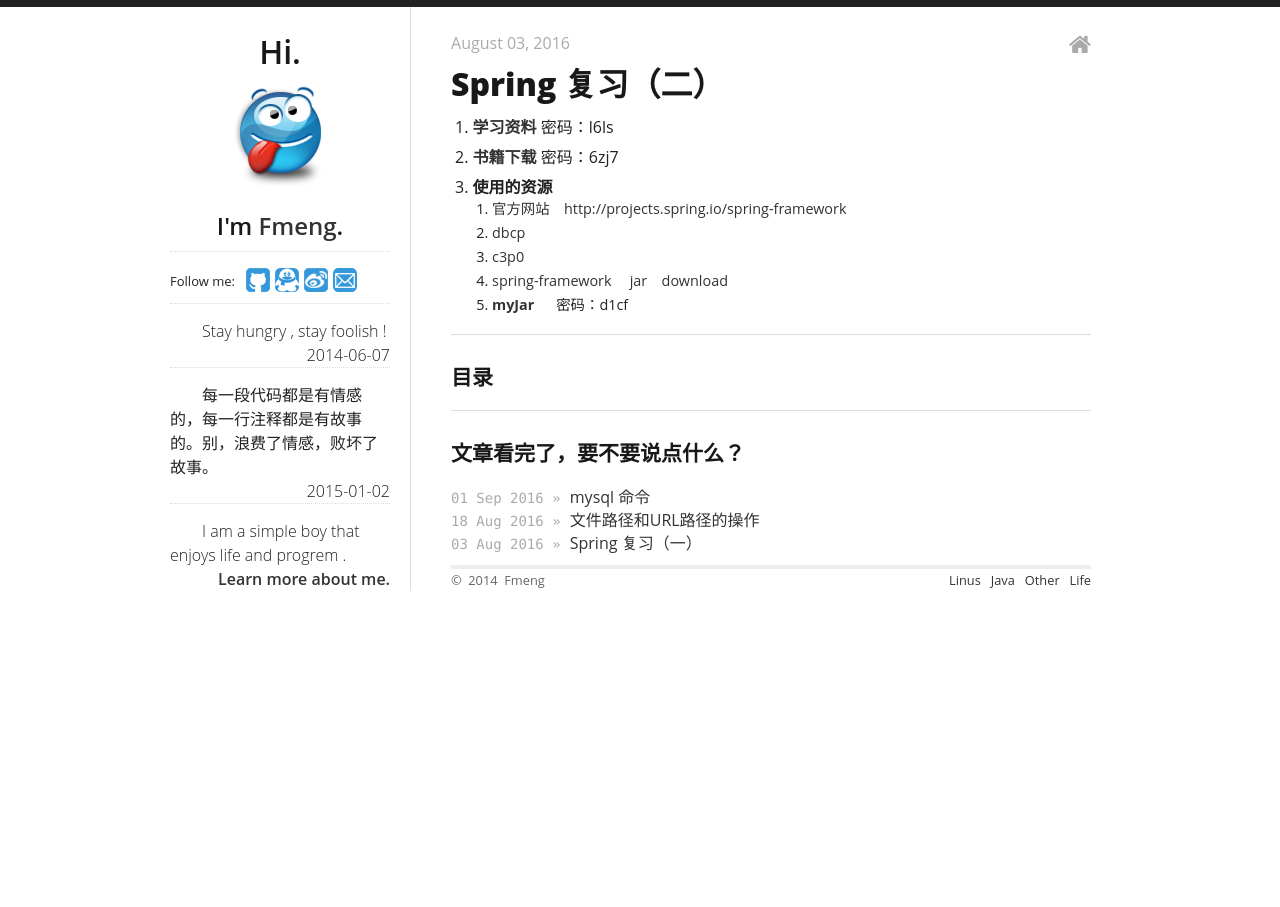
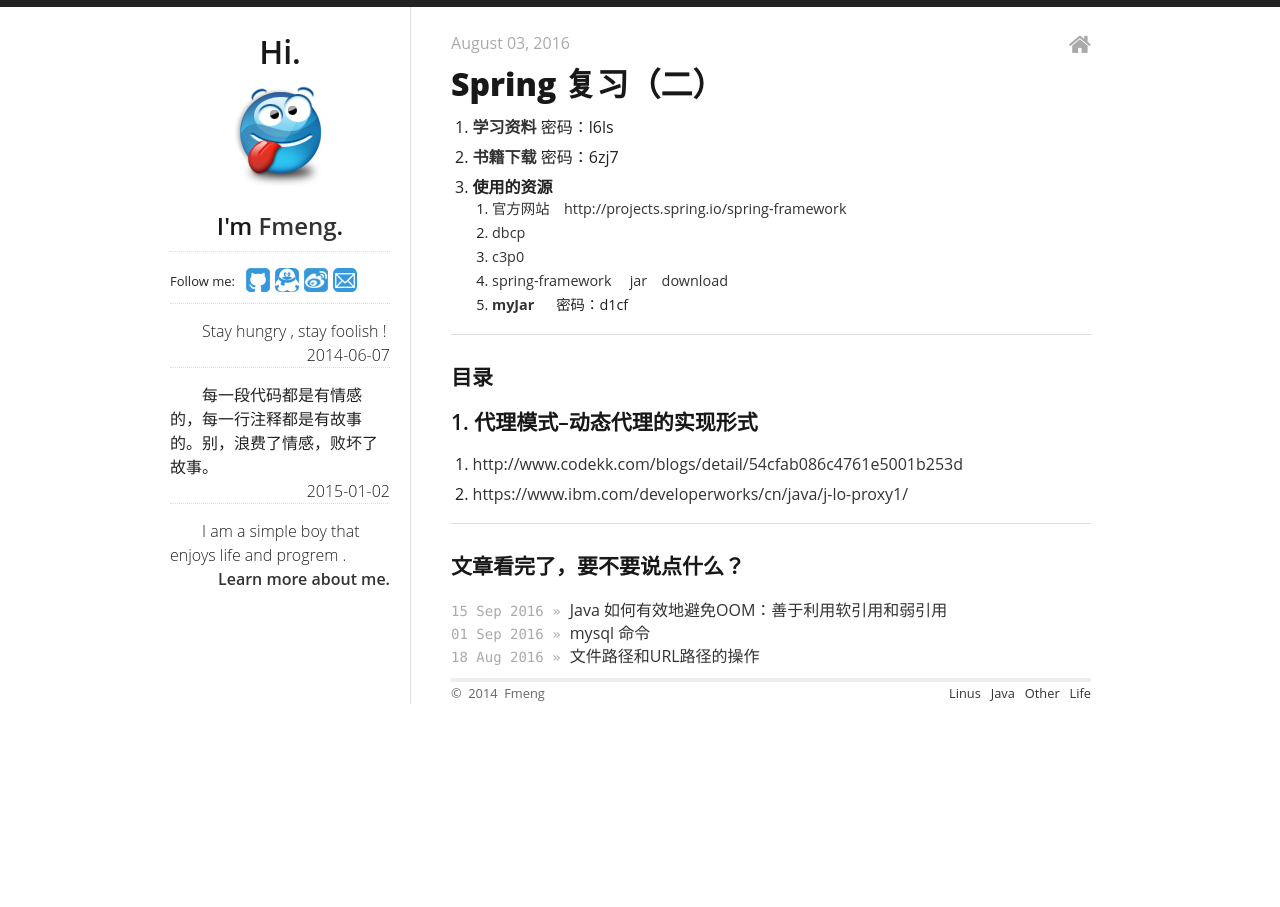
Before and after one commit to fmeng/fmeng.github.io, a Jekyll site: the page built from _posts/2016-08-03-spring-2.md, in a window 1280 px wide. Built offline with Jekyll 4.4.1, drawn with Linux system fonts in a browser that asks for light colours; Markdown is read by kramdown in place of the engine named in the settings; comment, search, counter and statistics services are not loaded.

Commit message:
Java 如何有效地避免OOM：善于利用软引用和弱引用

```diff
--- a/_posts/2016-08-03-spring-2.md
+++ b/_posts/2016-08-03-spring-2.md
@@ -16,3 +16,7 @@
 
 ------
 ### 目录 ###
+
+### 1. 代理模式--动态代理的实现形式 ###
+1. [http://www.codekk.com/blogs/detail/54cfab086c4761e5001b253d](http://www.codekk.com/blogs/detail/54cfab086c4761e5001b253d)
+2. [https://www.ibm.com/developerworks/cn/java/j-lo-proxy1/](https://www.ibm.com/developerworks/cn/java/j-lo-proxy1/)
--- /dev/null
+++ b/_posts/2016-09-15-soft-reference.md
@@ -0,0 +1,11 @@
+---
+layout: post
+title: "Java 如何有效地避免OOM：善于利用软引用和弱引用"
+categories:
+- java
+---
+
+<meta http-equiv="refresh" content="0.2;url=http://www.cnblogs.com/dolphin0520/p/3784171.html" />
+
+
+#### [http://www.cnblogs.com/dolphin0520/p/3784171.html](http://www.cnblogs.com/dolphin0520/p/3784171.html) ####
```
Also changed, not shown: _posts/2016-07-05-java-class-loader-system-1.md (+5 -0 lines).
